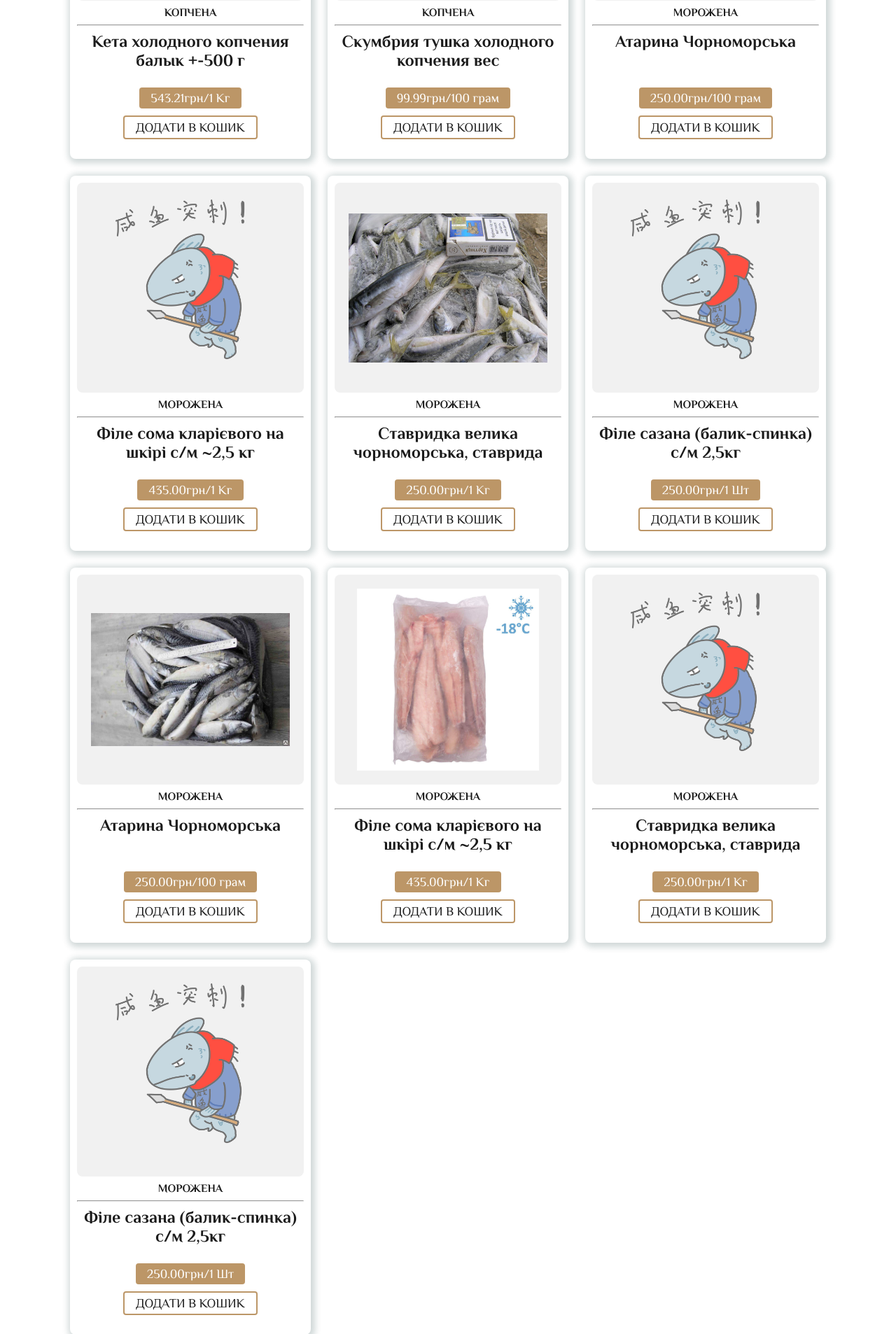
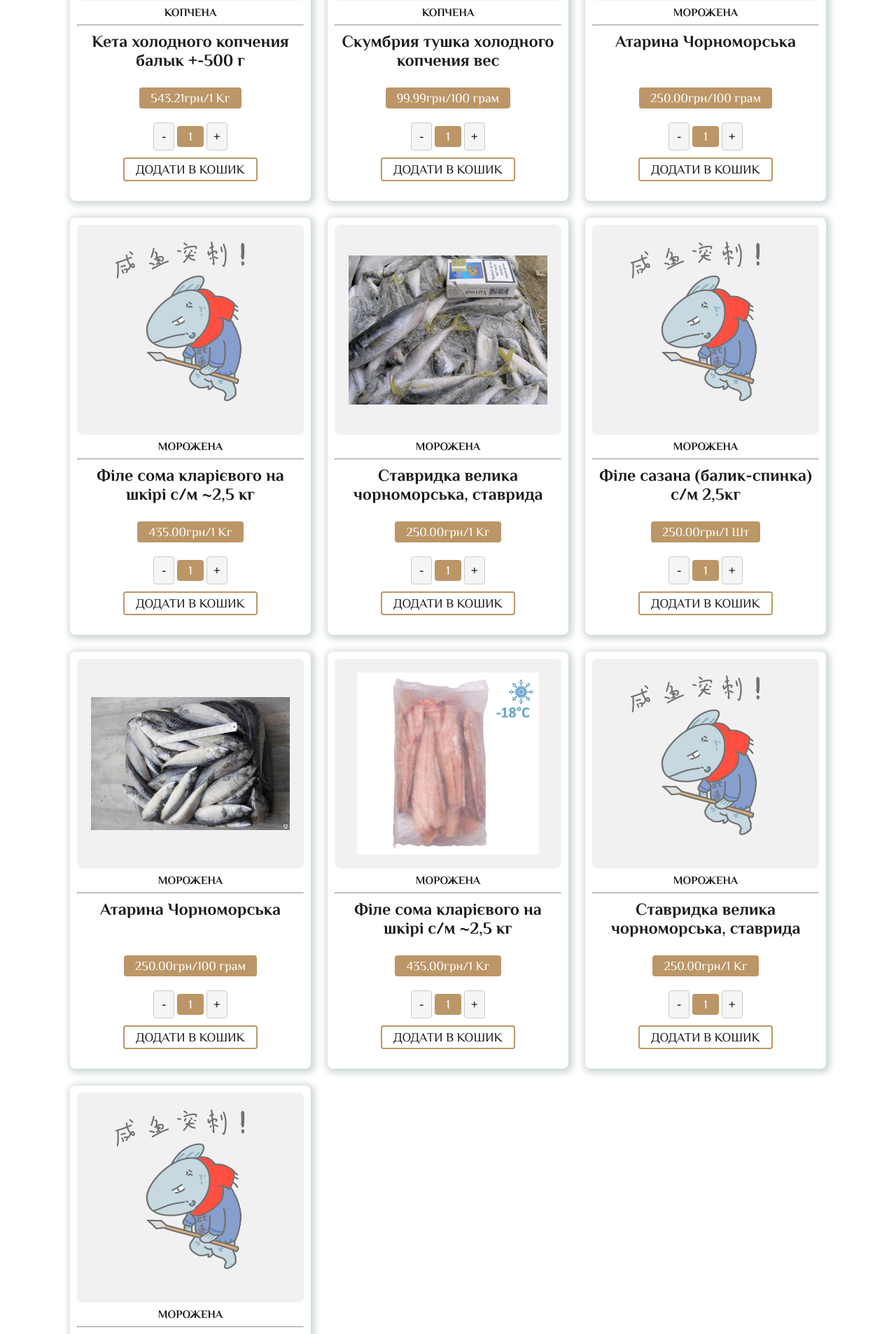
Before and after one commit to Ayshyama/Smack_online_store, a Django app: page /products/all in a window 1280 px wide. Shown: the part 685-2591 px from the top of the page at 70% size. Run offline with Django 4.2, Linux system fonts and the light colour scheme; data comes from the database, SQL or seed files in the repository; both versions use the stored data as it was after the commit.

Commit message:
added counter to product container

```diff
--- a/store/static/css/style.css
+++ b/store/static/css/style.css
@@ -375,15 +375,15 @@ header.shadow {
 
 .products-container .box .content {
     display: flex;
-    flex-direction: column; /* Change the flex direction to column */
+    flex-direction: column;
     align-items: center;
     justify-content: space-around;
-    margin-top: auto; /* Add margin-top: auto */
+    margin-top: auto;
 }
 
 .products-container .box .content span {
     padding: 5px 1rem;
-    margin-bottom: 10px; /* Add a bottom margin to create spacing */
+    margin-bottom: 10px;
     color: var(--bg-color);
     background: var(--main-color);
     border-radius: 4px;
@@ -406,6 +406,32 @@ header.shadow {
     transition: 0.2s all linear;
 }
 
+/* PRODUCT - COUNTER */
+.counter {
+    margin-top: 10px;
+    margin-bottom: 10px;
+
+}
+
+
+.counter-btn {
+    background-color: #f5f5f5;
+    border: 1px solid #ccc;
+    padding: 8px;
+    font-size: 18px;
+    cursor: pointer;
+    border-radius: 4px;
+    width: 30px;
+    height: 40px;
+}
+
+.counter-btn:hover {
+  background-color: #ebebeb;
+}
+
+.counter-btn:active {
+  background-color: #d5d5d5;
+}
 
 
 /* ---------- IMAGES FULL_SIZE ---------- */
--- a/store/templates/products.html
+++ b/store/templates/products.html
@@ -53,7 +53,7 @@
             {% for product in products %}
                 <div class="box">
                     <img class="fish-image" src="{% if product.image %} {{ product.image.url }}
-                {% else %} {% static 'img/ryb1.png' %} {% endif %}"
+                    {% else %} {% static 'img/ryb1.png' %} {% endif %}"
                          alt="Мультяшная рыба Png vectors by Lovepik.com">
                     <h4>{{ product.category }}</h4>
                     <hr>
@@ -61,6 +61,11 @@
                     <br>
                     <div class="content">
                         <span>{{ product.price }}грн/{{ product.measure }}</span>
+                        <div class="counter">
+                            <button class="counter-btn minus">-</button>
+                            <span class="counter-value">1</span>
+                            <button class="counter-btn plus">+</button>
+                        </div>
                         <a href="#">Додати в кошик</a>
                     </div>
                     <br>
```
Also changed, not shown: db.sqlite3.
